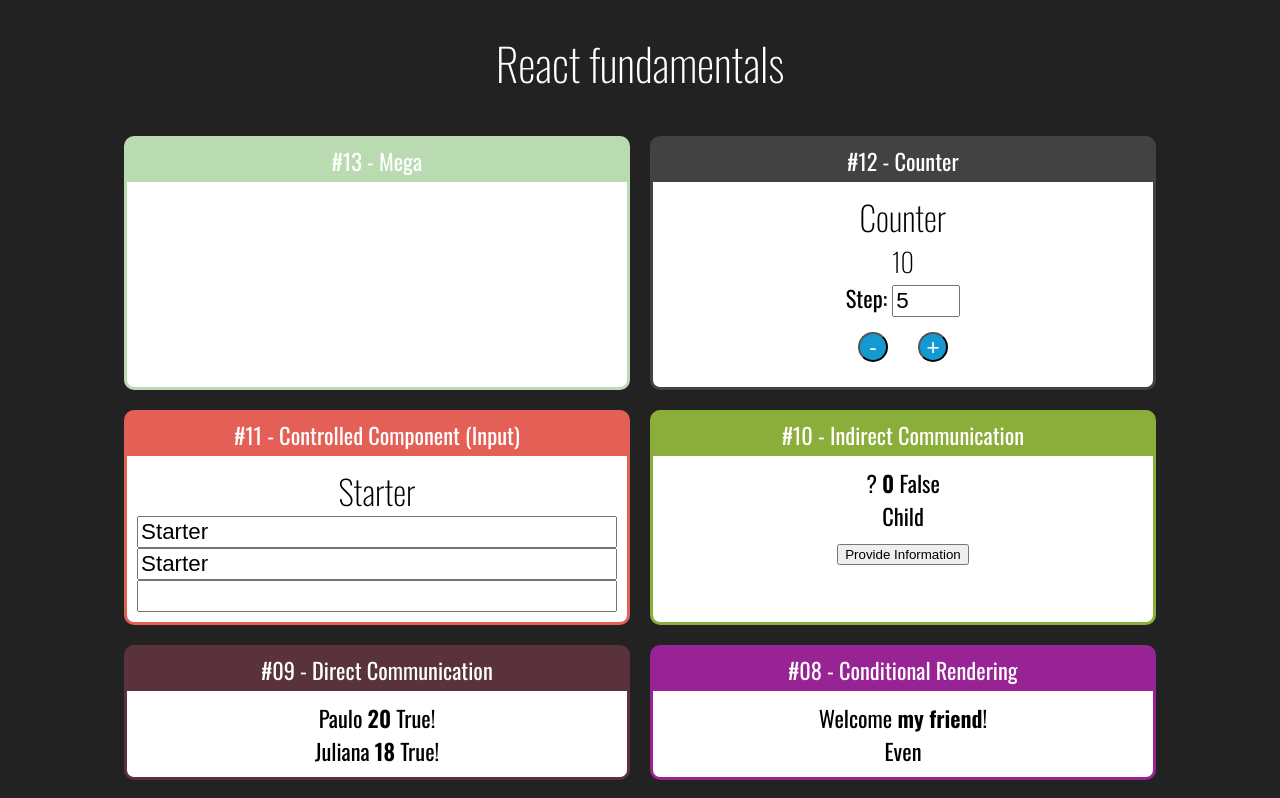
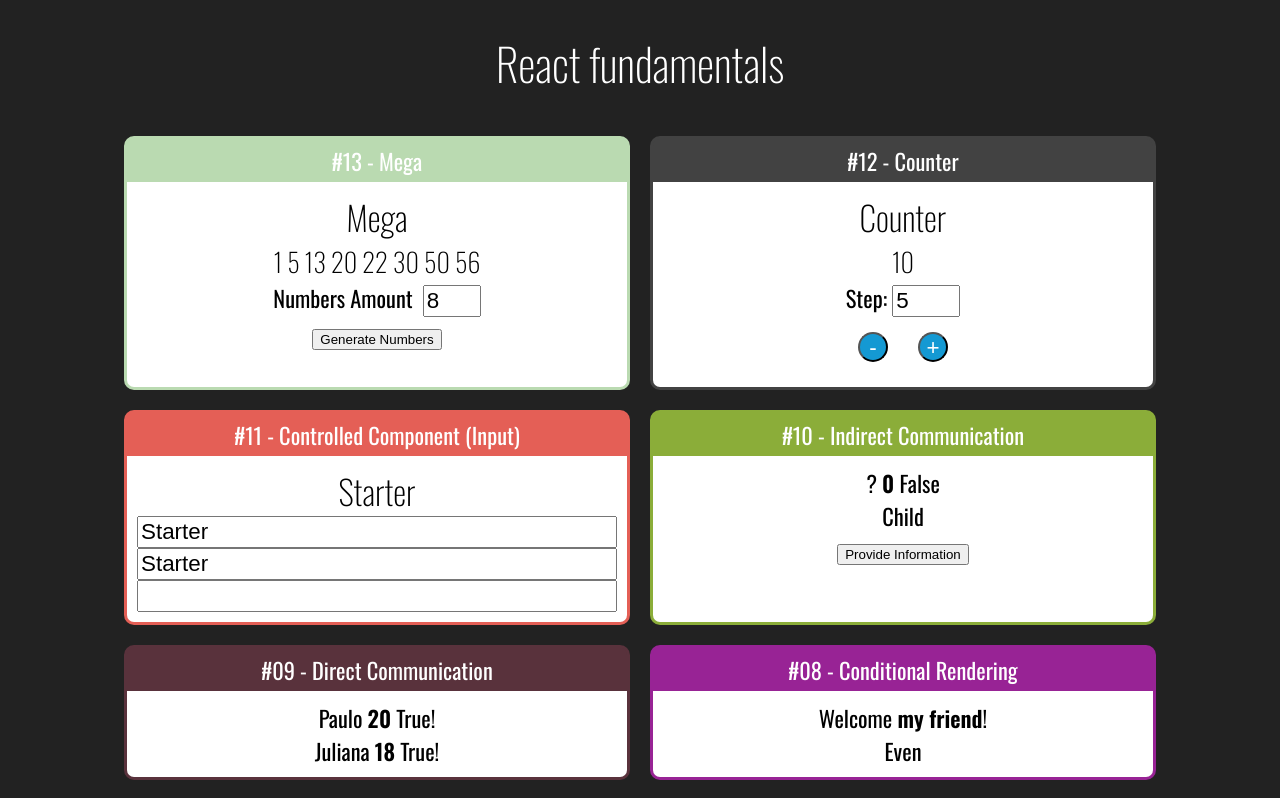
Before and after one commit to JulianaBernardes/react-redux, a React (Create React App) app in the folder fundamentals-react/: page / in a window 1280 px wide. Shown: the top 798 px of the page. Built offline with nearby package versions, Linux system fonts and the light colour scheme.

Commit message:
lottery numbers generator

```diff
--- a/fundamentals-react/src/App.jsx
+++ b/fundamentals-react/src/App.jsx
@@ -27,7 +27,7 @@ export default function App(props) {
             <div className="Cards">
 
                 <Card title="#13 - Mega" color="#BADAB1">
-                    <Mega/>
+                    <Mega amount={8}/>
                 </Card>
 
                 <Card title="#12 - Counter" color="#424242">
--- /dev/null
+++ b/fundamentals-react/src/components/mega/Mega.css
@@ -0,0 +1,7 @@
+.Mega label {
+    margin-right: 10px;
+}
+.Mega input {
+    font-size: 1.4rem;
+    width: 50px;
+}
--- a/fundamentals-react/src/components/mega/Mega.jsx
+++ b/fundamentals-react/src/components/mega/Mega.jsx
@@ -1,26 +1,52 @@
-import React from 'react'
+import './Mega.css'
+import React, { useState } from 'react'
 
 // eslint-disable-next-line import/no-anonymous-default-export
 export default props => {
 
-    function generateRandom(amount) {
+    function generateNumberNotContained(min, max, array) {
+        const random = parseInt(Math.random() * (max + 1 - min)) + min
+        return array.includes(random) ?
+            generateNumberNotContained(min, max, array) :
+            random
+    }
 
-        const array = Array(amount)
+    function generateNumbers(amount) {
+        const numbers = Array(amount)
+            .fill(0)
+            .reduce((nums) => {
+                const newNumber = generateNumberNotContained(1, 60, nums)
+                console.log([...nums, newNumber]);
+                return [...nums, newNumber]
+            }, [])
+            .sort((n1, n2) => n1 - n2)
+        return numbers
+    };
 
-        for (let i = 0; i < array.length; i++) {
-            const randomNumber = parseInt(Math.random() * (59)) + 1
-
-            // array.push(randomNumber)
-        }
-
-        console.log(array);
-
-        return array
-    }
-    generateRandom(7)
+    const [amount, setAmount] = useState(props.amount || 6)
+    const initialNumbers = generateNumbers(amount)
+    const [numbers, setNumbers] = useState(initialNumbers)
 
     return (
-        <div>Mega</div>,
-        <div></div>
+        <div className="Mega">
+            <h2>Mega</h2>
+            <h3>{numbers.join(' ')}</h3>
+            <div>
+                <label>Numbers Amount</label>
+                <input
+                    min="6"
+                    max="15"
+                    type="number"
+                    value={amount}
+                    onChange={(e) => {
+                        setAmount(+e.target.value)
+                        setNumbers(generateNumbers(+e.target.value))
+                    }}
+                />
+            </div>
+            <button onClick={_ => setNumbers(generateNumbers(amount))}>
+                Generate Numbers
+            </button>
+        </div>
     )
 }
```
Also changed, not shown: fundamentals-react/src/components/mega/test.js (added, +21 -0 lines), 1 other file (tests, documents, lock files or other folders).
